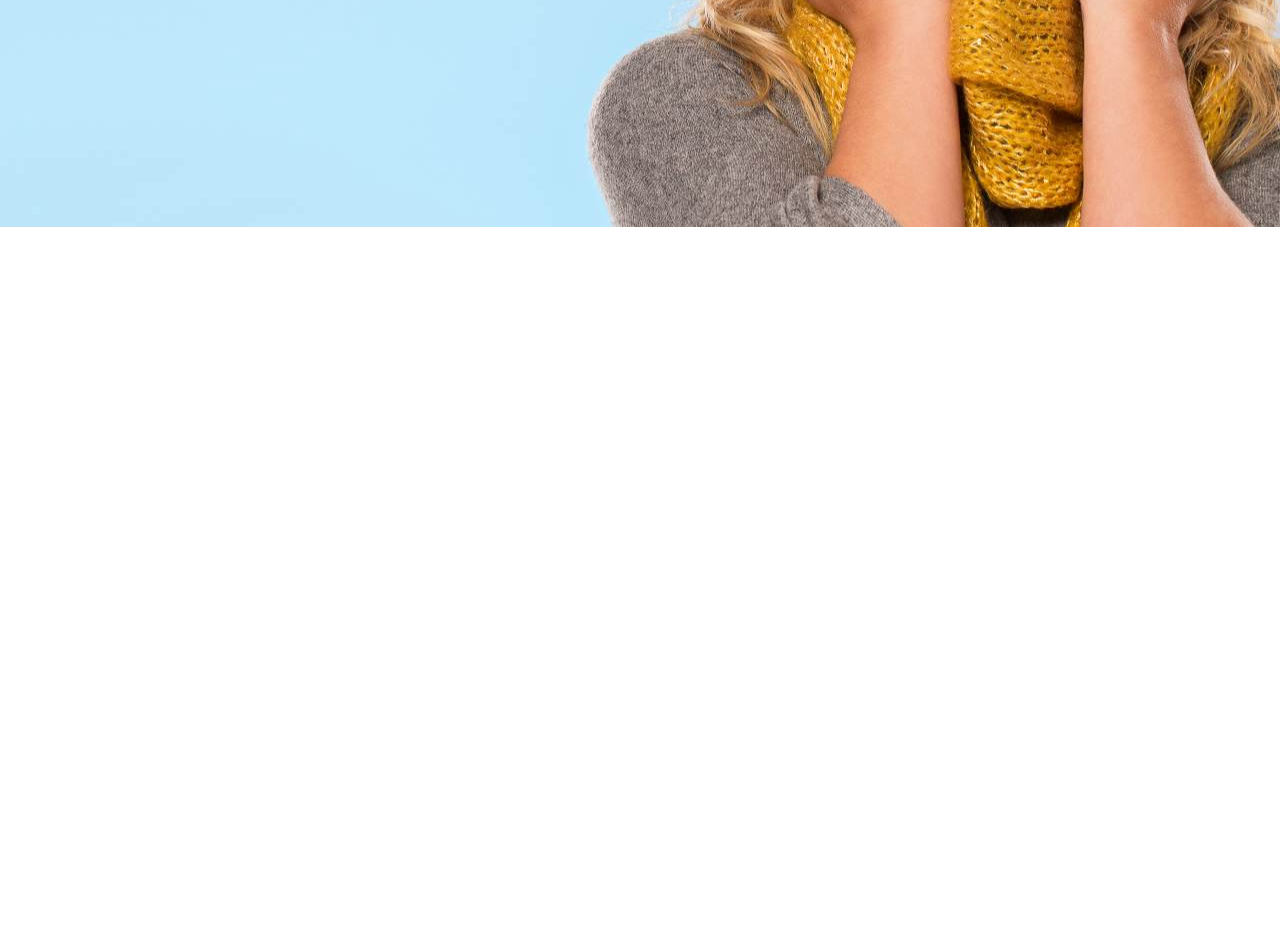
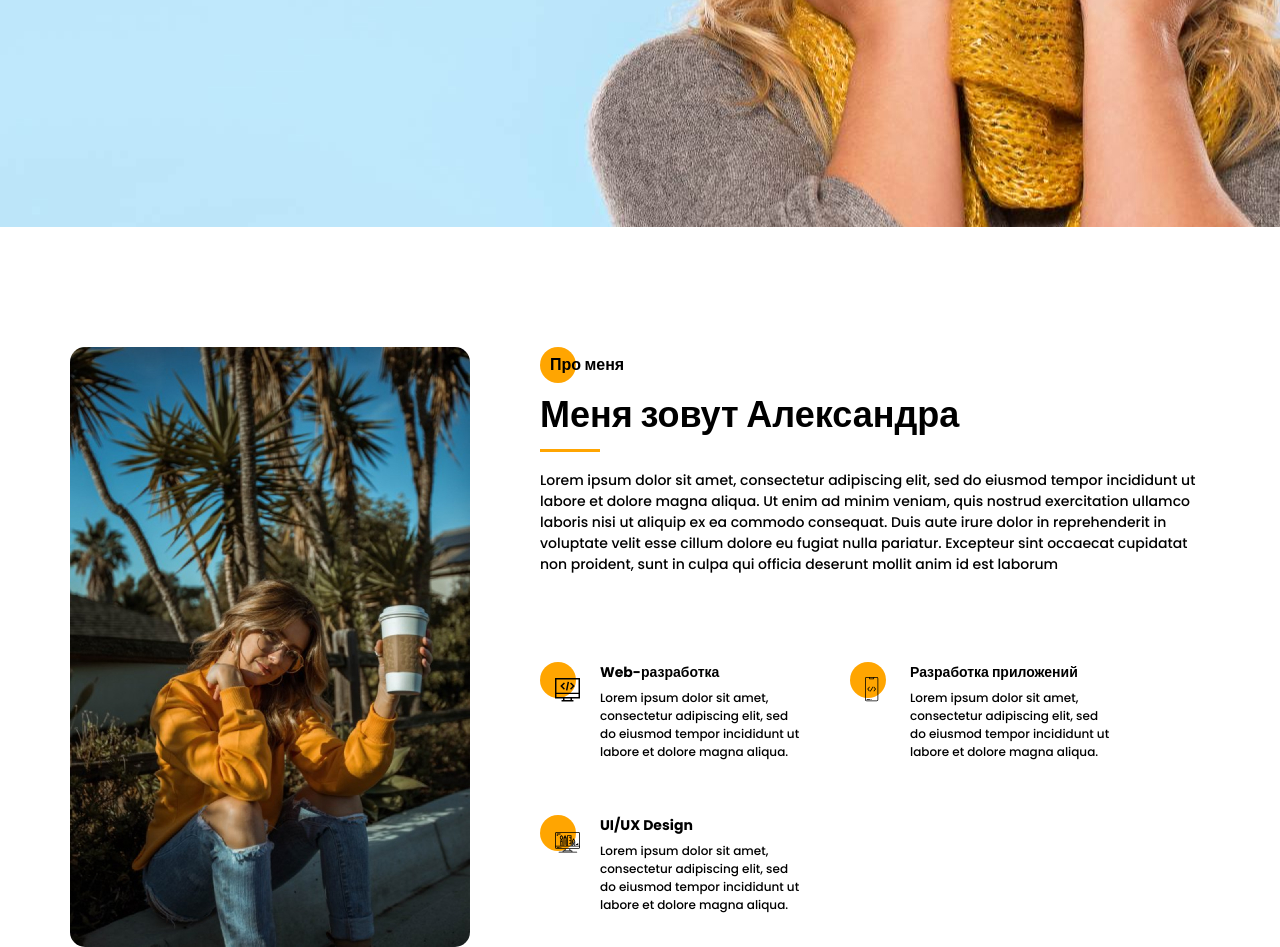
Before and after one commit to matveybobrov/HTML_Project4, a website: page src/index.html in a window 1280 px wide. Shown: the part 573-1520 px from the top of the page. Before the commit the page ends 800 px from the top, so only its background shows below. Drawn offline with nearby package versions, Linux system fonts and the light colour scheme; files that its build step writes are made by us from their sources; files whose address does not match are found by name.

Commit message:
Section 2 added

```diff
--- a/src/index.html
+++ b/src/index.html
@@ -110,6 +110,51 @@
         </div>
     </section>
 
+    <section class="about">
+        <div class="container">
+            <div class="about__wrapper">
+                <div class="about__image">
+                    <img src="img/main_photo.jpg" alt="Alexandra">
+                </div>
+                <div class="about__info">
+                    <h2 class="about__title title title_16px title_circle">Про меня</h2>
+                    <div class="about__subtitle title">Меня зовут Александра</div>
+                    <div class="about__divider divider"></div>
+                    <div class="about__text">Lorem ipsum dolor sit amet, consectetur adipiscing elit, sed do eiusmod tempor incididunt ut labore et dolore magna aliqua. Ut enim ad minim veniam, quis nostrud exercitation ullamco laboris nisi ut aliquip ex ea commodo consequat. Duis aute irure dolor in reprehenderit in voluptate velit esse cillum dolore eu fugiat nulla pariatur. Excepteur sint occaecat cupidatat non proident, sunt in culpa qui officia deserunt mollit anim id est laborum</div>
+                </div>
+                <div class="about__skills">
+                    <div class="about__skills-item">
+                        <div class="about__skills-icon">
+                            <img src="icons/about_me/web_development.svg" alt="Web-development">
+                        </div>
+                        <div>
+                            <div class="title title_14px">Web-разработка</div>
+                            <div class="about__skills-text">Lorem ipsum dolor sit amet, consectetur adipiscing elit, sed do eiusmod tempor incididunt ut labore et dolore magna aliqua.</div>
+                        </div>
+                    </div>
+                    <div class="about__skills-item">
+                        <div class="about__skills-icon">
+                            <img src="icons/about_me/mobile_dev.svg" alt="Mobile-development">
+                        </div>
+                        <div>
+                            <div class="title title_14px">Разработка приложений</div>
+                            <div class="about__skills-text">Lorem ipsum dolor sit amet, consectetur adipiscing elit, sed do eiusmod tempor incididunt ut labore et dolore magna aliqua.</div>
+                        </div>
+                    </div>
+                    <div class="about__skills-item">
+                        <div class="about__skills-icon">
+                            <img src="icons/about_me/design.svg" alt="Design">
+                        </div>
+                        <div>
+                            <div class="title title_14px">UI/UX Design</div>
+                            <div class="about__skills-text">Lorem ipsum dolor sit amet, consectetur adipiscing elit, sed do eiusmod tempor incididunt ut labore et dolore magna aliqua.</div>
+                        </div>
+                    </div>
+                </div>
+            </div>
+        </div>
+    </section>
+
     <script src="js/script.js"></script>
 </body>
 </html>
--- a/src/sass/base/_mixins.scss
+++ b/src/sass/base/_mixins.scss
@@ -0,0 +1,13 @@
+@mixin circle {
+    &::before {
+        z-index: -1;
+        content: '';
+        position: absolute;
+        left: 0;
+        top: -25%;
+        width: 36px;
+        height: 36px;
+        border-radius: 100%;
+        background-color: $main-color;
+    }
+}
--- /dev/null
+++ b/src/sass/blocks/_about.scss
@@ -0,0 +1,58 @@
+.about {
+    padding-top: 120px;
+    &__wrapper {
+        display: grid;
+        grid-template-columns: 400px 670px;
+        grid-template-rows: minmax(245px, auto) minmax(255px, auto);
+        grid-auto-rows: minmax(245px, auto);
+        column-gap: 70px;
+        row-gap: 40px;
+    }
+    &__image {
+        grid-row: 1/3;
+        img {
+            max-width: 100%;
+            border-radius: 15px;
+        }
+    }
+    &__title {
+        margin-top: 6px;
+    }
+    &__subtitle {
+        margin-top: 6px;
+    }
+    &__divider {
+        margin-top: 4px;
+    }
+    &__text {
+        font-size: 14px;
+        line-height: 21px;
+        color: #000000;
+        margin-top: 18px;
+    }
+    &__skills {
+        display: grid;
+        grid-template: repeat(2, 1fr) / repeat(2, 260px);
+        grid-auto-rows: 1fr;
+        gap: 20px 50px;
+    }
+    &__skills-item {
+        display: grid;
+        grid-template-columns: 40px 200px;
+        column-gap: 20px;
+    }
+    &__skills-icon {
+        position: relative;
+        padding: 15px 0 0 15px;
+        @include circle;
+        &::before {
+            top: 0;
+        }
+    }
+    &__skills-text {
+        margin-top: 6px;
+        font-size: 12px;
+        line-height: 18px;
+        color: #000000;
+    }
+}
--- /dev/null
+++ b/src/sass/blocks/_divider.scss
@@ -0,0 +1,5 @@
+.divider {
+    width: 60px;
+    height: 3px;
+    background-color: $main-color;
+}
--- a/src/sass/blocks/_title.scss
+++ b/src/sass/blocks/_title.scss
@@ -19,16 +19,6 @@
         position: relative;
         padding-left: 10px;
         z-index: 0;
-        &::before {
-            z-index: -1;
-            content: '';
-            position: absolute;
-            left: 0;
-            top: -25%;
-            width: 36px;
-            height: 36px;
-            border-radius: 100%;
-            background-color: $main-color;
-        }
+        @include circle;
     }
 }
--- a/src/sass/style.scss
+++ b/src/sass/style.scss
@@ -16,6 +16,8 @@
 
 @import 'blocks/title';
 @import 'blocks/button';
+@import 'blocks/divider';
 @import 'blocks/hero';
 @import 'blocks/sidepanel';
 @import 'blocks/menu';
+@import 'blocks/about';
```
Also changed, not shown: dist/css/style.min.css, dist/index.html.
